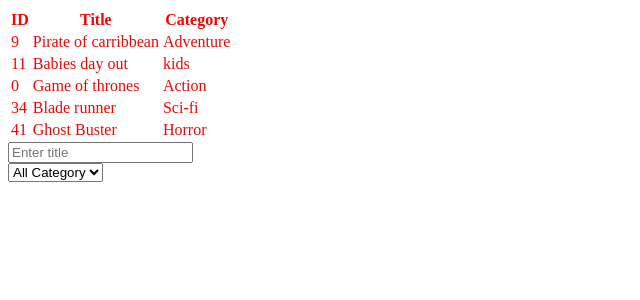
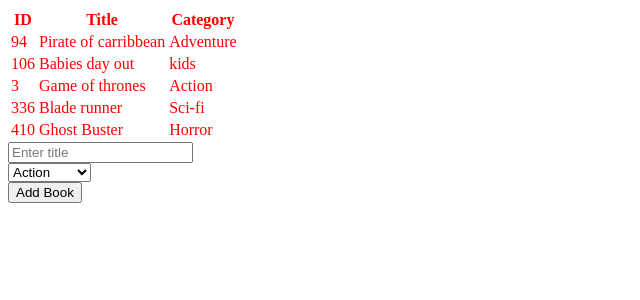
Before and after one commit to evansinho/React-Bookstore, a React (Create React App) app: page / in a window 1280 px wide. Shown: the top 300 px of the page, without its empty margins (0-640 px from the left). Built offline with nearby package versions, Linux system fonts and the light colour scheme.

Commit message:
refactor option tag to dynamically render and added input button

```diff
--- a/src/components/Book.js
+++ b/src/components/Book.js
@@ -9,10 +9,10 @@
   </tr>
 );
 
-Book.proptypes = {
+Book.propTypes = {
   id: PropTypes.number,
-  title: PropTypes.string.isRequired,
-  category: PropTypes.string.isRequired
+  title: PropTypes.string,
+  category: PropTypes.string
 }
 
 export default Book;
--- a/src/containers/BooksForm.js
+++ b/src/containers/BooksForm.js
@@ -1,5 +1,6 @@
 /* eslint-disable jsx-a11y/label-has-associated-control */
 import React from 'react';
+import categories from '../constant/category';
 
 const BooksForm = () => (
   <div>
@@ -10,16 +11,14 @@
       </div>
       <div className="form-group">
         <select name="category">
-          <option selected>All Category</option>
-          <option value="action" name="action">Action</option>
-          <option value="biography" name="kbiography">Biography</option>
-          <option value="horror" name="horror">Horror</option>
-          <option value="history" name="history">History</option>
-          <option value="kids" name="kids">Kids</option>
-          <option value="learning" name="learning">Learning</option>
-          <option value="sci-fi" name="sci-fi">Sic-Fi</option>
+          { categories.map( category => (
+            <option key={category} value={category}>
+              { category }
+            </option>
+          ))}
         </select>
       </div>
+      <input type="button" name="Add Book" value="Add Book" />
     </form>
   </div>
 );
--- a/src/index.js
+++ b/src/index.js
@@ -11,27 +11,27 @@
 const initialState = {
   books: [
     {
-      id: Math.round(10 * Math.random()),
+      id: Math.round(100 * Math.random()),
       title: 'Pirate of carribbean',
       category: 'Adventure',
     },
     {
-      id: Math.round(20 * Math.random()),
+      id: Math.round(200 * Math.random()),
       title: 'Babies day out',
       category: 'kids',
     },
     {
-      id: Math.round(30 * Math.random()),
+      id: Math.round(300 * Math.random()),
       title: 'Game of thrones',
       category: 'Action',
     },
     {
-      id: Math.round(40 * Math.random()),
+      id: Math.round(400 * Math.random()),
       title: 'Blade runner',
       category: 'Sci-fi',
     },
     {
-      id: Math.round(50 * Math.random()),
+      id: Math.round(500 * Math.random()),
       title: 'Ghost Buster',
       category: 'Horror',
     },
```
